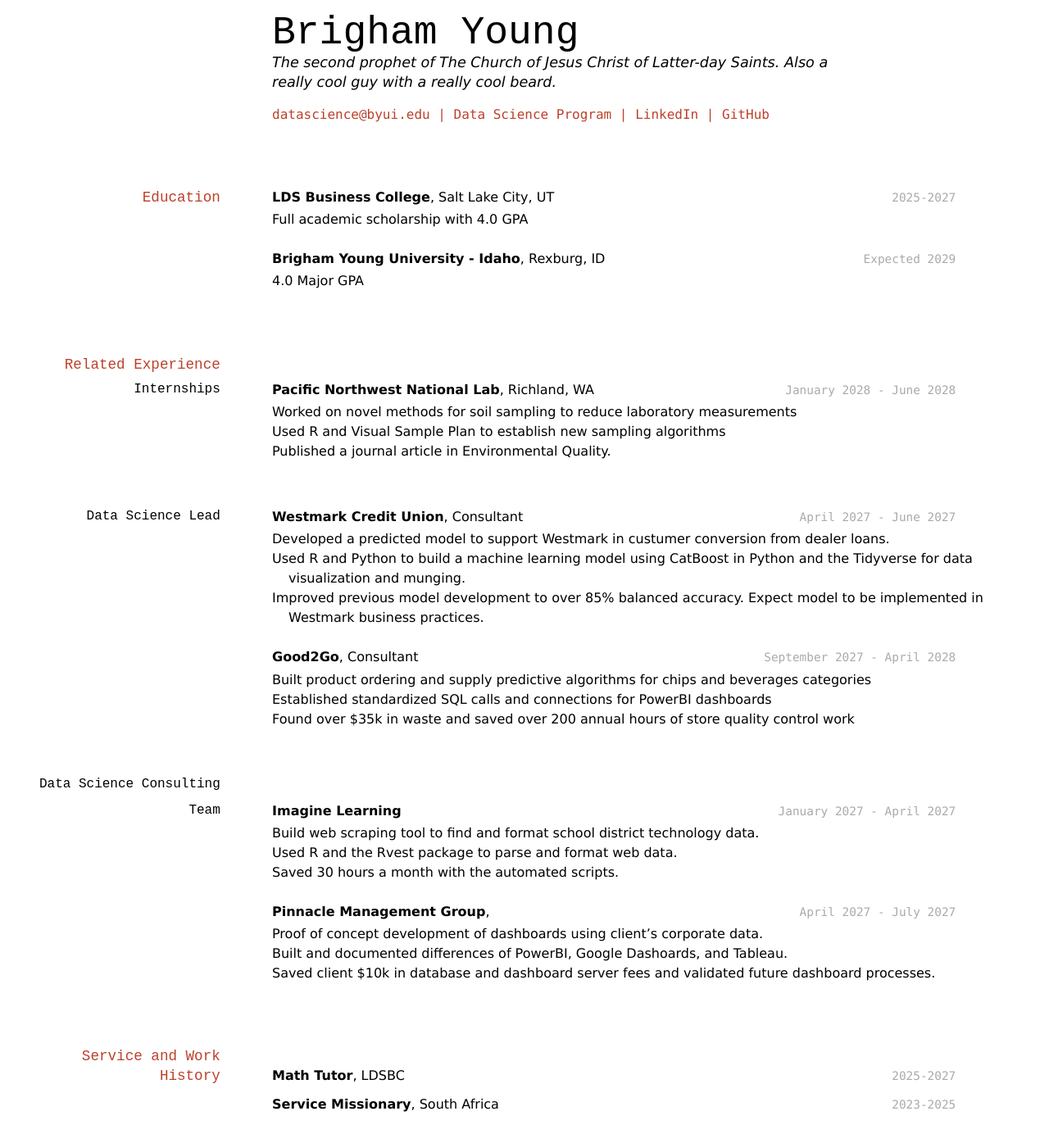
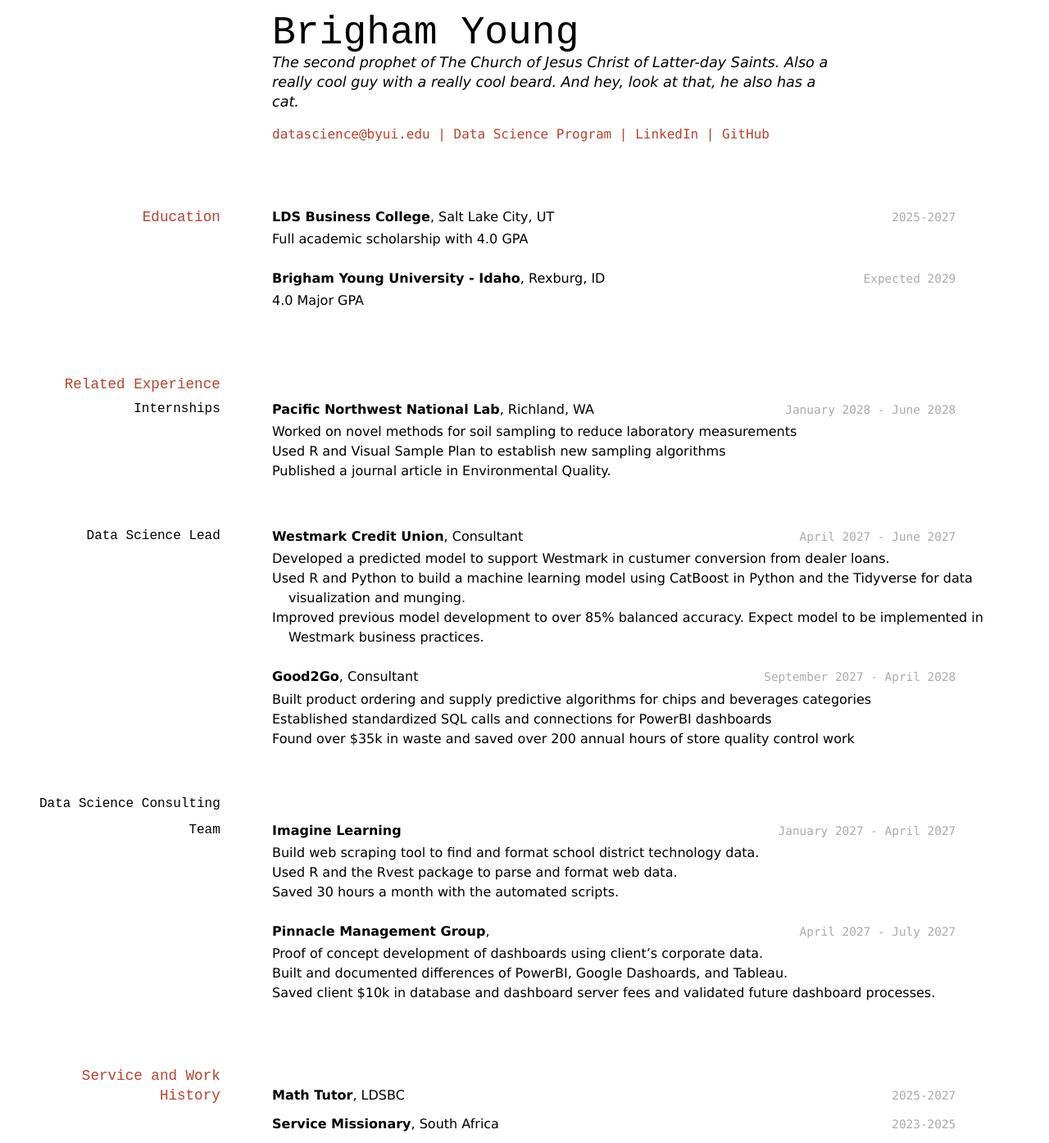
Before and after one commit to katie-allen/young-resume, a Jekyll site: the page built from docs/index.md, in a window 1280 px wide. Shown: the whole page at 82% size. Built offline with Jekyll 4.4.1, drawn with Linux system fonts in a browser that asks for light colours; before the commit the page ends 1371 px from its top, so only the background shows below that.

Commit message:
Update index.md

```diff
--- a/docs/index.md
+++ b/docs/index.md
@@ -3,7 +3,7 @@ layout: cv
 title: Brigham Young's Resume
 ---
 # Brigham Young
-The second prophet of The Church of Jesus Christ of Latter-day Saints. Also a really cool guy with a really cool beard.
+The second prophet of The Church of Jesus Christ of Latter-day Saints. Also a really cool guy with a really cool beard. And hey, look at that, he also has a cat.
 
 <div id="webaddress">
 <a href="datascience@byui.edu">datascience@byui.edu</a>
```
